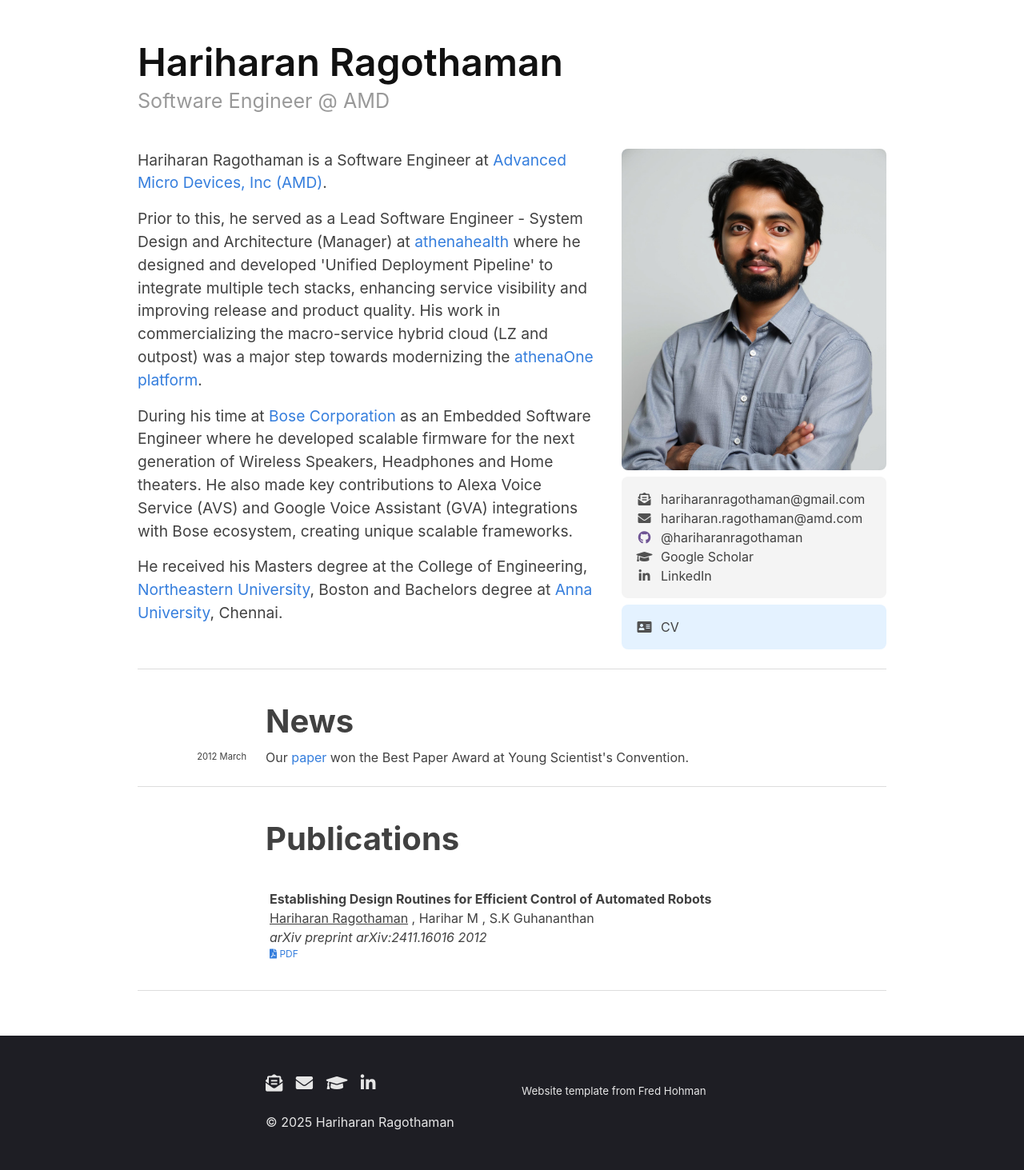
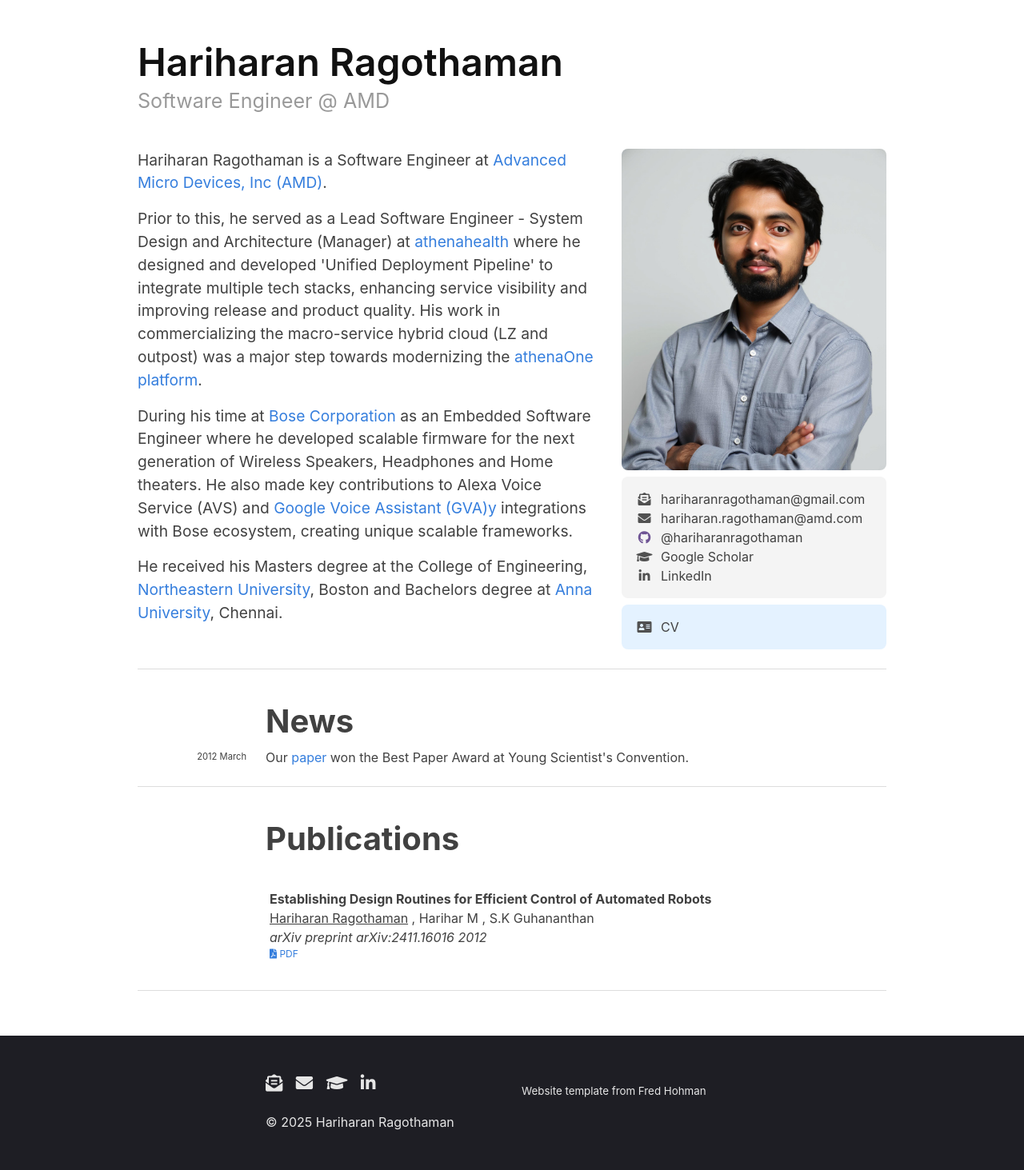
Before and after one commit to hariharanragothaman/hariharanragothaman.github.io, a Jekyll site: the page built from index.md, in a window 1280 px wide. Shown: the whole page at 80% size. Built offline with Jekyll 4.4.1, drawn with Linux system fonts in a browser that asks for light colours; nearby versions of some CDN libraries; some web fonts are replaced; some of the changed lines change nothing that is shown.

Commit message:
Polishes and Updates

```diff
--- a/index.md
+++ b/index.md
@@ -22,7 +22,7 @@
 	</div>
 	<div style="height: 1rem"></div>
 	<div class="intro-left">
-        During his time at <a href="https://www.bose.com/explore/music-at-home">Bose Corporation</a> as an Embedded Software Engineer where he developed scalable firmware for the next generation of Wireless Speakers, Headphones and Home theaters. He also made key contributions to Alexa Voice Service (AVS) and Google Voice Assistant (GVA) integrations with Bose ecosystem, creating unique scalable frameworks.
+        During his time at <a href="https://www.bose.com/explore/music-at-home">Bose Corporation</a> as an Embedded Software Engineer where he developed scalable firmware for the next generation of Wireless Speakers, Headphones and Home theaters. He also made key contributions to Alexa Voice Service (AVS) and <a href="https://www.bose.com/stories/google-assistant?srsltid=AfmBOoqrzgh8KID8ZA9PqasC4i9jzrE8v_SEJRtAMgn3PVhhGwh3qUE5">Google Voice Assistant (GVA)y</a> integrations with Bose ecosystem, creating unique scalable frameworks.
 	</div>
 	<div style="height: 1rem"></div>
 	<div class="intro-left">
```
